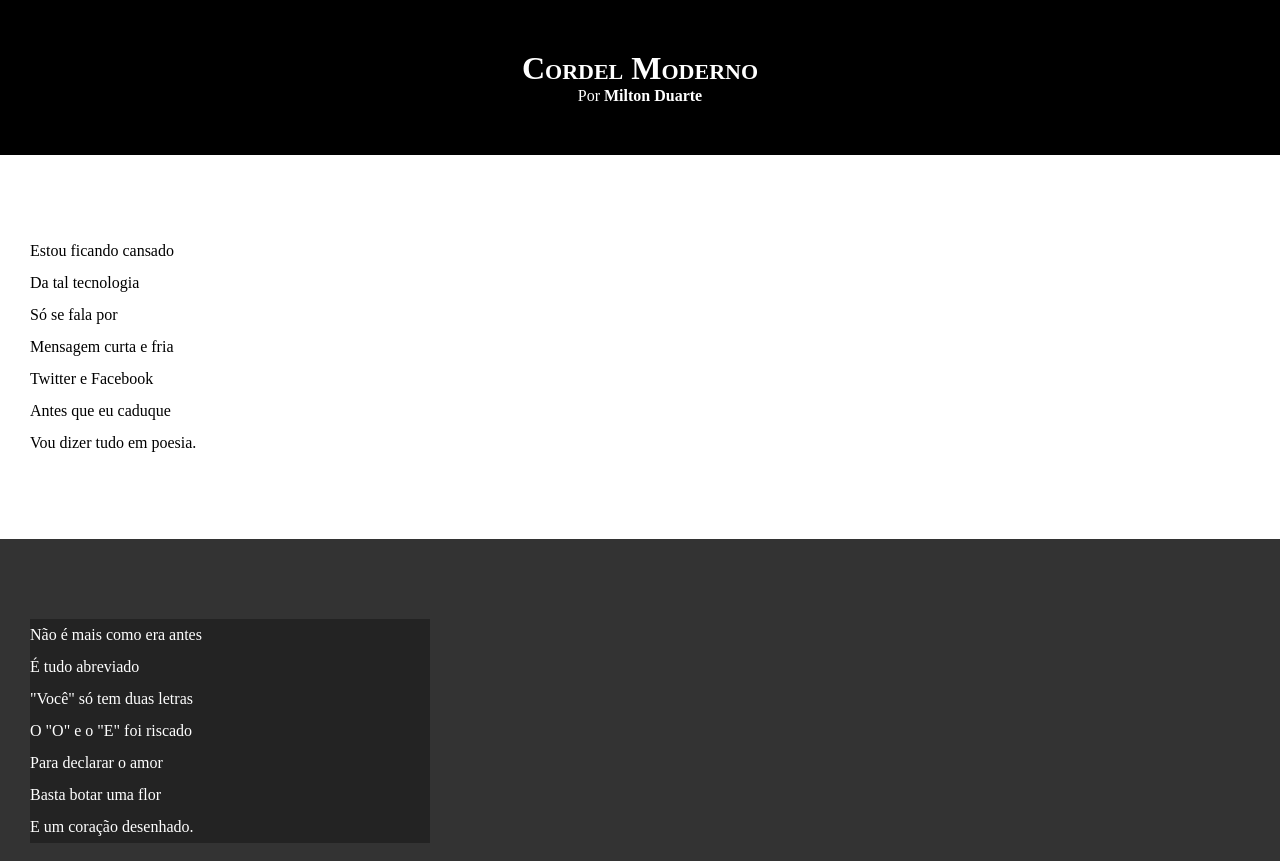
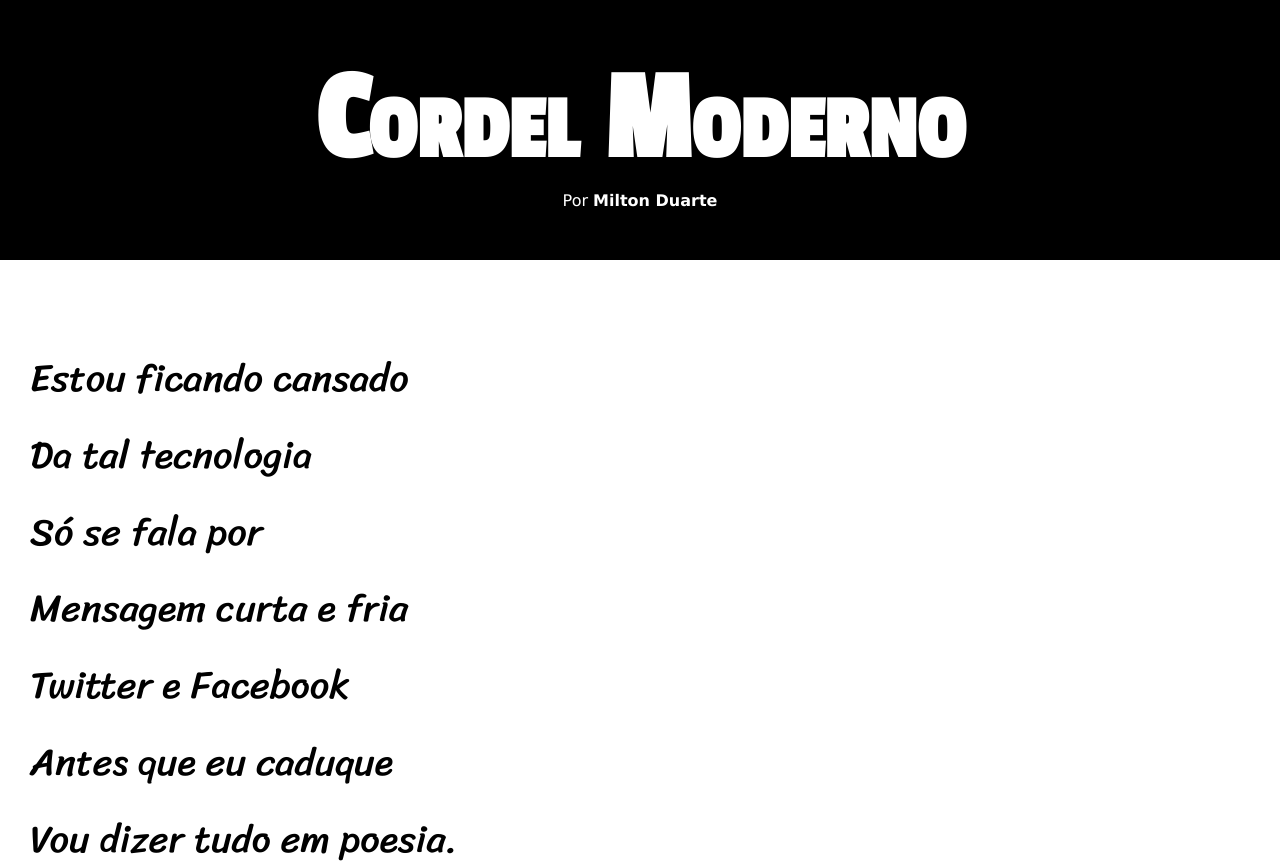
Before and after one commit to joaokolb/html-css, a plain HTML site: page desafios/desafio011/index.html in a window 1280 px wide. Shown: the top 861 px of the page. Drawn offline with Linux system fonts and the light colour scheme.

Commit message:
atualizando cordel moderno

```diff
--- a/desafios/desafio011/estilo/style.css
+++ b/desafios/desafio011/estilo/style.css
@@ -1,5 +1,14 @@
 @charset "UTF-8";
 
+@import url('https://fonts.googleapis.com/css2?family=Passion+One&display=swap');
+
+@import url('https://fonts.googleapis.com/css2?family=Passion+One&family=Sriracha&display=swap');
+
+:root {
+    --fonte1: Verdana, Geneva, Tahoma, sans-serif;
+    --fonte2: "Passion One", sans-serif;
+    --fonte3: "Sriracha", cursive;
+}
 * {
     margin: 0px;
     padding: 0px;
@@ -8,6 +17,7 @@
 html, body {
     min-height: 100vh;
     background-color: darkgray;
+    font-family: var(--fonte1);
 }
 
 header {
@@ -18,6 +28,8 @@ header {
 header > h1 {
     padding-top: 50px;
     font-variant: small-caps;
+    font-family: var(--fonte2);
+    font-size: 10vw;
 }
 
 header > p {
@@ -35,6 +47,8 @@ a:hover {
 }
 
 section {
+    font-family: var(--fonte3);
+    font-size: 3vw;
     padding-top: 10vh;
     padding-bottom: 10vh;
     line-height: 2em;
@@ -52,8 +66,10 @@ section.imagem {
 }
 
 section.imagem > p {
+    padding: 5px;
+    display: inline-block;
     background-color: rgba(0, 0, 0, 0.308);
-    width: 400px;
+
 }
 footer {
     background-color: black;
```
